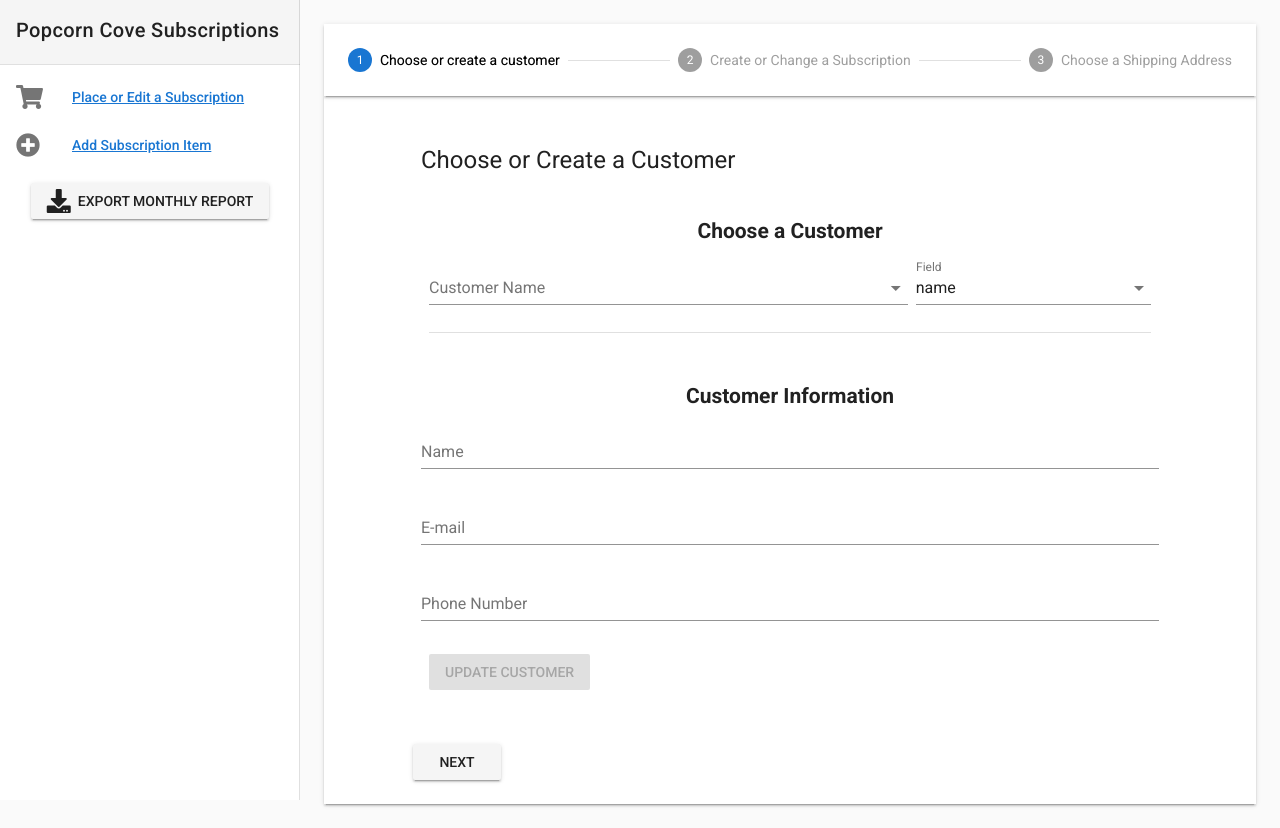
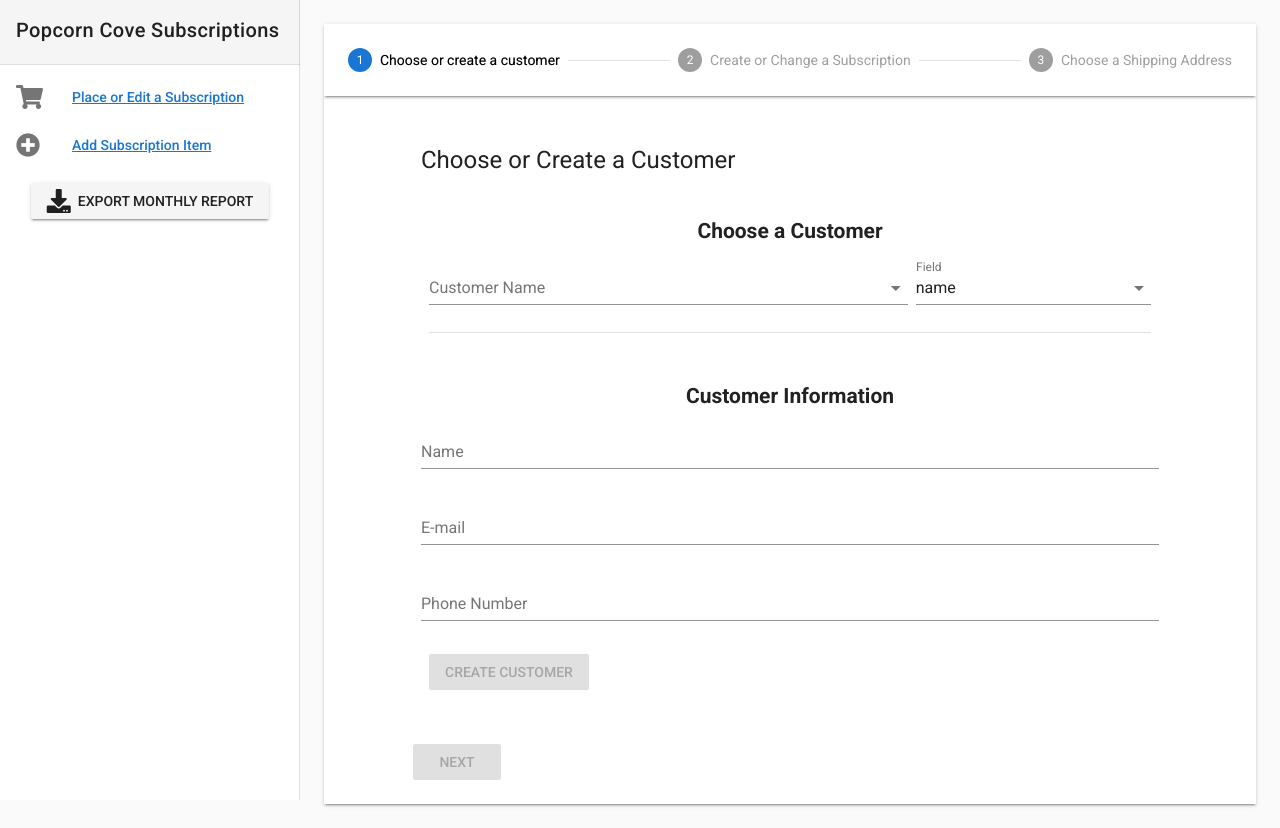
Before and after one commit to pianomanfrazier/popcorncove_subscriptions, a Vue app in the folder client/: page / in a window 1280 px wide. Built offline with nearby package versions, Linux system fonts and the light colour scheme; no server answers; what vue-toasted would draw is missing.

Commit message:
Fix undefined data member errors

```diff
--- a/client/src/components/Order.vue
+++ b/client/src/components/Order.vue
@@ -119,7 +119,7 @@
         </v-card>
       </v-stepper-content>
       <v-stepper-content step="2">
-      <v-card v-if="customer" style="max-width: 55em; margin: auto;" flat>
+        <v-card v-if="customer" style="max-width: 55em; margin: auto;" flat>
           <v-card-title primary-title><h1 class="headline mb-0">Shipping Address for <em>{{ customer.name }}</em></h1></v-card-title>
             <v-container grid-list-md text-xs-center>
               <v-layout row wrap>
@@ -207,10 +207,10 @@
         </v-card>
       </v-stepper-content>
       <v-stepper-content step="3">
-        <v-card v-if="item" style="max-width: 55em; margin: auto;" flat>
+        <v-card style="max-width: 55em; margin: auto;" flat>
           <v-card-title primary-title>
             <h1 class="headline mb-0">
-            Subscription for <em>{{ customer.name }}</em>
+            Subscription for <em v-if="customer">{{ customer.name }}</em>
             </h1>
           </v-card-title>
 
@@ -327,6 +327,7 @@
                 <v-textarea
                   v-model="note"
                   label="Notes"
+                  :disabled="disableForm"
                 ></v-textarea>
               </v-flex>
               <v-flex>
@@ -341,7 +342,7 @@
           <v-card-actions>
             <v-btn @click.native="stepper = 2">Previous</v-btn>
             <v-btn @click.native="stepper = 1;" class="warning">Cancel</v-btn>
-            <v-btn @click.native="orderDialog = true">Preview Subscription</v-btn>
+            <v-btn v-if="customer && item && address && subscription" @click.native="orderDialog = true">Preview Subscription</v-btn>
           </v-card-actions>
 
         </v-card>
@@ -349,11 +350,11 @@
     </v-stepper-items>
   </v-stepper>
 
-  <v-dialog v-model="orderDialog" width="300px">
+  <v-dialog v-model="orderDialog" v-if="customer && item && address && subscription" width="300px">
     <v-card tile>
       <v-card-text>
         You are about to place the following order:
-        <p v-if="customer">
+        <p>
         <b>Customer:</b> {{ customer.name }}<br>
         <b>Item:</b> {{ item.name }} <br>
         <b>Subscription Dates:</b> {{ startDate | formatDate }} to {{ stopDate | formatDate }}
@@ -381,11 +382,11 @@ export default {
   name: 'order',
   data () {
     return {
-      customer: {},
+      customer: undefined,
       customers: [],
-      address: {},
+      address: undefined,
       addresses: [],
-      subscription: {},
+      subscription: undefined,
       subscriptions: [],
       orderDialog: false,
       stepper: 1,
@@ -484,7 +485,7 @@ export default {
       // Subscription Data
       valid: false,
       disableForm: false,
-      item: {},
+      item: undefined,
       items: [],
       startDate: '',
       stopDate: '',
@@ -493,7 +494,7 @@ export default {
       note: '',
       subscriptionfilter (item, queryText, itemText) {
         const hasValue = val => val != null ? val : ''
-        const text = hasValue(item.phone)
+        const text = hasValue(item.id)
         const query = hasValue(queryText)
         return text.toString()
           .toLowerCase()
@@ -552,20 +553,16 @@ export default {
       }
     },
     // Shipping Methods
-    getAllAddresses () {
+    getAllAddresses (callback) {
       if (this.customer && this.customer.id) {
         this.$http
           .get(`/api/v1/shippingaddress/${this.customer.id}`)
           .then(res => {
             // this.$toasted.show('Addresses fetched')
             this.addresses = res.data
-            let address = ''
-            if (this.customer.preferredShippingAddress) {
-              address = this.addresses.filter(el => el.id === this.customer.preferredShippingAddress)[0]
-            } else if (this.addresses.length > 0) {
-              address = this.addresses[0]
+            if (callback) {
+              callback()
             }
-            this.address = address
           })
           .catch(err => {
             // this.$toasted.error('Failed to fetch addresses')
@@ -647,12 +644,12 @@ export default {
           this.$toasted.error('Failed to fetch subscription items')
         })
     },
-    getAllSubscriptions () {
+    getAllSubscriptions (callback) {
       this.$http.get(`/api/v1/subscription/${this.customer.id}`)
         .then(res => {
           this.subscriptions = res.data
-          if (this.subscriptions.length > 0) {
-            this.subscription = this.subscriptions[0]
+          if (callback) {
+            callback()
           }
         })
         .catch(err => {
@@ -713,17 +710,27 @@ export default {
     }
   },
   computed: {
-    startDateFormatted () {
-      if (this.startDate) {
-        return format(this.startDate, 'MMMM YYYY')
+    startDateFormatted: {
+      get () {
+        if (this.startDate) {
+          return format(this.startDate, 'MMMM YYYY')
+        }
+        return ''
+      },
+      set (newValue) {
+        return format(newValue, 'YYYY-MM')
       }
-      return ''
     },
-    stopDateFormatted () {
+    stopDateFormatted: {
+      get () {
       if (this.stopDate) {
         return format(this.stopDate, 'MMMM YYYY')
       }
-      return ''
+      return
+      },
+      set (newValue) {
+        return format(newValue, 'YYYY-MM')
+      }
     }
   },
   watch: {
@@ -733,15 +740,21 @@ export default {
         this.email = val.email
         this.phone = val.phone
         this.disableCustomerForm = true
-        this.getAllAddresses()
+        this.getAllAddresses(() => {
+          if (this.customer.preferredShippingAddress) {
+            this.address = this.addresses.filter(el => el.id === this.customer.preferredShippingAddress)[0]
+          } else if (this.addresses.length > 0) {
+            this.address = this.addresses[0]
+          }
+        })
       } else {
         // reset all the forms ahead of it
         this.$refs.customerForm.reset()
         this.disableCustomerForm = false
-        // this.$refs.shippingForm.reset()
-        // this.disableShippingForm = false
-        // this.$refs.subscriptionForm.reset()
-        // this.disableForm = false
+        this.$refs.shippingForm.reset()
+        this.disableShippingForm = false
+        this.$refs.subscriptionForm.reset()
+        this.disableForm = false
       }
     },
     address (val) {
@@ -751,19 +764,26 @@ export default {
         this.city = val.city
         this.state = val.state
         this.zip = val.zip
-        this.getAllSubscriptions()
+        this.getAllSubscriptions(() => {
+          if (this.subscriptions.length > 0) {
+            this.subscription = this.subscriptions[0]
+          }
+        })
       } else {
         this.$refs.shippingForm.reset()
         this.disableShippingForm = false
-        // this.$refs.subscriptionForm.reset()
-        // this.disableForm = false
+        this.$refs.subscriptionForm.reset()
+        this.disableForm = false
       }
     },
     subscription (val) {
       if (val) {
-        let item = this.items.filter(el => el.id === this.subscription.itemID)[0]
+        this.items.forEach(el => {
+          if (el.id === val.itemID) {
+            this.item = el
+          }
+        })
         this.disableForm = true
-        this.item = item
         this.stopDate = val.stopDate
         this.startDate = val.startDate
         this.note = val.note
```
